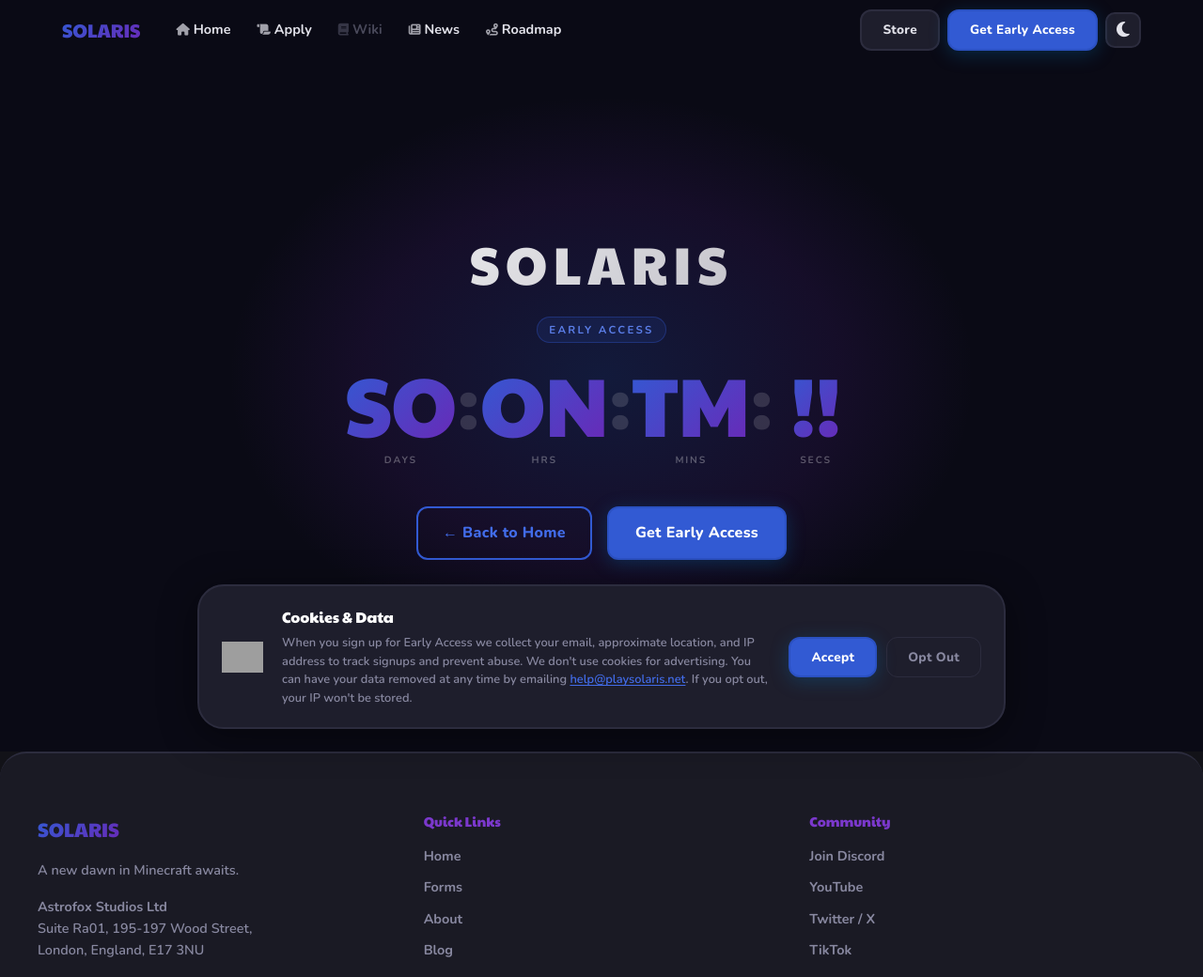
After one commit to Astrofox-Studios/Solaris-Landing-Page, a Flask app: page /countdown in a window 1280 px wide. The commit adds this page. Shown: the top 1040 px of the page at 94% size. Run offline with Flask 3, Linux system fonts and the light colour scheme; grey boxes are pictures that could not be loaded.

Commit message:
Countdown!

```diff
--- a/app.py
+++ b/app.py
@@ -38,6 +38,10 @@ ADMIN_USERNAME  = os.environ.get("ADMIN_USERNAME", "admin")
 ADMIN_PASSWORD  = os.environ.get("ADMIN_PASSWORD", "")
 BOT_TOKEN       = os.environ.get("DISCORD_BOT_TOKEN", "")
 ADMIN_AUTH_FILE = Path("admin_auth.json")
+
+COUNTDOWN_TARGET  = os.environ.get("COUNTDOWN_TARGET", "")    # ISO datetime, e.g. "2026-06-27T12:00:00"
+COUNTDOWN_LABEL   = os.environ.get("COUNTDOWN_LABEL", "Early Access")
+COUNTDOWN_VISIBLE = os.environ.get("COUNTDOWN_VISIBLE", "false").lower() == "true"
 
 data_lock = threading.Lock()
 applications_lock = threading.Lock()
@@ -437,10 +441,40 @@ def get_post(slug):
 
 # ── Public routes ─────────────────────────────────────────────────────────────
 
+@app.context_processor
+def inject_globals():
+    formatted = ""
+    if COUNTDOWN_TARGET:
+        try:
+            dt = datetime.fromisoformat(COUNTDOWN_TARGET.rstrip('Z'))
+            date_str = dt.strftime("%B %d, %Y")
+            hour12 = dt.hour % 12 or 12
+            ampm = "PM" if dt.hour >= 12 else "AM"
+            minute = f":{dt.minute:02d}" if dt.minute else ""
+            tz_map = {-5: "EST", -4: "EST", 0: "UTC", 1: "BST"}
+            tz_label = ""
+            if dt.utcoffset() is not None:
+                tz_label = " " + tz_map.get(int(dt.utcoffset().total_seconds() / 3600), "")
+            formatted = f"{date_str} at {hour12}{minute} {ampm}{tz_label}".strip()
+        except (ValueError, AttributeError):
+            formatted = COUNTDOWN_TARGET
+    return dict(
+        countdown_visible=COUNTDOWN_VISIBLE,
+        countdown_target=COUNTDOWN_TARGET,
+        countdown_label=COUNTDOWN_LABEL,
+        countdown_target_formatted=formatted,
+    )
+
+
 @app.route("/")
 def index():
     posts = get_all_posts()[:5]
     return render_template("index.html", posts=posts)
+
+
+@app.route("/countdown")
+def countdown_page():
+    return render_template("countdown.html")
 
 
 @app.route("/blog")
--- /dev/null
+++ b/static/css/countdown.css
@@ -0,0 +1,190 @@
+/* ── Countdown Section (homepage band) ──────────────────────────────────── */
+
+.countdown-wave-top {
+    display: block;
+    width: 100%;
+    line-height: 0;
+    background: var(--bg-primary);
+}
+
+.countdown-wave-bottom {
+    display: block;
+    width: 100%;
+    line-height: 0;
+    background: #0a0a15;
+}
+
+.countdown-section {
+    position: relative;
+    background: #0a0a15;
+    padding: 4rem 1.5rem;
+    overflow: hidden;
+    text-align: center;
+}
+
+.countdown-section::before {
+    content: '';
+    position: absolute;
+    top: 50%;
+    left: 50%;
+    transform: translate(-50%, -50%);
+    width: 700px;
+    height: 400px;
+    background: radial-gradient(ellipse at center,
+        rgba(50, 90, 211, 0.18) 0%,
+        rgba(105, 41, 183, 0.10) 50%,
+        transparent 70%);
+    pointer-events: none;
+}
+
+.countdown-badge {
+    display: inline-block;
+    font-size: 0.72rem;
+    font-weight: 700;
+    letter-spacing: 0.2em;
+    text-transform: uppercase;
+    color: #5b7ee8;
+    background: rgba(50, 90, 211, 0.12);
+    border: 1px solid rgba(50, 90, 211, 0.35);
+    border-radius: 100px;
+    padding: 0.3em 1.1em;
+    margin-bottom: 1.25rem;
+}
+
+.countdown-heading {
+    font-size: clamp(1.6rem, 3.5vw, 2.4rem);
+    font-family: 'Paytone One', sans-serif;
+    color: #ffffff;
+    margin: 0 0 0.5rem;
+}
+
+.countdown-date-display {
+    font-size: 0.9rem;
+    color: rgba(255, 255, 255, 0.4);
+    margin: 0 0 2.5rem;
+    letter-spacing: 0.06em;
+}
+
+.countdown-timer {
+    display: flex;
+    align-items: flex-start;
+    justify-content: center;
+    gap: 0;
+    flex-wrap: nowrap;
+    margin-bottom: 2.5rem;
+    position: relative;
+    z-index: 1;
+}
+
+.countdown-unit {
+    display: flex;
+    flex-direction: column;
+    align-items: center;
+    min-width: 90px;
+}
+
+.countdown-value {
+    font-family: 'Paytone One', sans-serif;
+    font-size: clamp(3rem, 7vw, 5.5rem);
+    line-height: 1;
+    color: #325ad3;
+    background: linear-gradient(135deg, #325ad3 0%, #6929b7 100%);
+    -webkit-background-clip: text;
+    -webkit-text-fill-color: transparent;
+    background-clip: text;
+    display: block;
+}
+
+.countdown-unit-label {
+    font-size: 0.65rem;
+    font-weight: 700;
+    letter-spacing: 0.18em;
+    text-transform: uppercase;
+    color: rgba(255, 255, 255, 0.3);
+    margin-top: 0.6rem;
+    display: block;
+}
+
+.countdown-sep {
+    font-family: 'Paytone One', sans-serif;
+    font-size: clamp(2.5rem, 6vw, 4.8rem);
+    color: rgba(255, 255, 255, 0.14);
+    padding: 0 0.1rem;
+    line-height: 1;
+    margin-top: 0.05em;
+    user-select: none;
+}
+
+.countdown-cta {
+    position: relative;
+    z-index: 1;
+}
+
+/* ── Standalone countdown page ────────────────────────────────────────────── */
+
+.countdown-standalone {
+    min-height: 100vh;
+    display: flex;
+    align-items: center;
+    justify-content: center;
+    background: #0a0a15;
+    position: relative;
+    overflow: hidden;
+    padding: 6rem 1.5rem 4rem;
+}
+
+.countdown-standalone::before {
+    content: '';
+    position: absolute;
+    top: 50%;
+    left: 50%;
+    transform: translate(-50%, -50%);
+    width: 800px;
+    height: 600px;
+    background: radial-gradient(ellipse at center,
+        rgba(50, 90, 211, 0.2) 0%,
+        rgba(105, 41, 183, 0.12) 45%,
+        transparent 70%);
+    pointer-events: none;
+}
+
+.countdown-standalone-inner {
+    position: relative;
+    z-index: 1;
+    text-align: center;
+    max-width: 800px;
+    width: 100%;
+}
+
+.countdown-standalone-logo {
+    font-family: 'Paytone One', sans-serif;
+    font-size: clamp(2rem, 5vw, 3.5rem);
+    letter-spacing: 0.12em;
+    margin-bottom: 0.75rem;
+    color: #ffffff;
+    background: linear-gradient(135deg, #ffffff 0%, rgba(255, 255, 255, 0.65) 100%);
+    -webkit-background-clip: text;
+    -webkit-text-fill-color: transparent;
+    background-clip: text;
+    display: block;
+}
+
+.countdown-standalone-actions {
+    display: flex;
+    gap: 1rem;
+    justify-content: center;
+    flex-wrap: wrap;
+    margin-top: 2rem;
+}
+
+/* ── Responsive ───────────────────────────────────────────────────────────── */
+
+@media (max-width: 600px) {
+    .countdown-unit {
+        min-width: 60px;
+    }
+
+    .countdown-sep {
+        padding: 0 0.05rem;
+    }
+}
--- /dev/null
+++ b/static/js/countdown.js
@@ -0,0 +1,36 @@
+(function () {
+    var timers = document.querySelectorAll('.countdown-timer[data-target]');
+    timers.forEach(function (timer) {
+        var target = new Date(timer.dataset.target).getTime();
+        if (isNaN(target)) return;
+
+        var dEl = timer.querySelector('[data-unit="days"]');
+        var hEl = timer.querySelector('[data-unit="hours"]');
+        var mEl = timer.querySelector('[data-unit="minutes"]');
+        var sEl = timer.querySelector('[data-unit="seconds"]');
+
+        function pad(n) { return String(n).padStart(2, '0'); }
+
+        function tick() {
+            var diff = target - Date.now();
+            if (diff <= 0) {
+                if (dEl) dEl.textContent = '00';
+                if (hEl) hEl.textContent = '00';
+                if (mEl) mEl.textContent = '00';
+                if (sEl) sEl.textContent = '00';
+                return;
+            }
+            var d = Math.floor(diff / 86400000);
+            var h = Math.floor((diff % 86400000) / 3600000);
+            var m = Math.floor((diff % 3600000) / 60000);
+            var s = Math.floor((diff % 60000) / 1000);
+            if (dEl) dEl.textContent = pad(d);
+            if (hEl) hEl.textContent = pad(h);
+            if (mEl) mEl.textContent = pad(m);
+            if (sEl) sEl.textContent = pad(s);
+        }
+
+        tick();
+        setInterval(tick, 1000);
+    });
+}());
--- a/templates/base.html
+++ b/templates/base.html
@@ -6,8 +6,15 @@
     <title>{% block title %}Solaris{% endblock %}</title>
     <meta name="description" content="{% block description %}Solaris — A new dawn in Minecraft awaits. Join us at playsolaris.net{% endblock %}">
     <meta property="og:title" content="{% block og_title %}Solaris{% endblock %}">
-    <meta property="og:description" content="A new dawn in Minecraft awaits">
+    <meta property="og:description" content="{% block og_description %}A new dawn in Minecraft awaits. Join us at playsolaris.net{% endblock %}">
     <meta property="og:type" content="website">
+    <meta property="og:image" content="{% block og_image %}{{ url_for('static', filename='images/blog/early-access.png', _external=True) }}{% endblock %}">
+    <meta property="og:image:width" content="1200">
+    <meta property="og:image:height" content="630">
+    <meta property="og:url" content="{{ request.url }}">
+    <meta property="og:site_name" content="Solaris">
+    <meta name="twitter:card" content="summary_large_image">
+    <meta name="twitter:image" content="{% block twitter_image %}{{ url_for('static', filename='images/blog/early-access.png', _external=True) }}{% endblock %}">
 
     <!-- Fonts loaded via main.css @import -->
 
--- a/templates/blog/post.html
+++ b/templates/blog/post.html
@@ -3,6 +3,9 @@
 {% block title %}{{ post.title }}{% endblock %}
 {% block description %}{{ post.summary }}{% endblock %}
 {% block og_title %}{{ post.title }} — Solaris{% endblock %}
+{% block og_description %}{{ post.summary }}{% endblock %}
+{% block og_image %}{% if post.header_image %}{{ request.host_url.rstrip('/') }}{{ post.header_image }}{% else %}{{ url_for('static', filename='images/blog/early-access.png', _external=True) }}{% endif %}{% endblock %}
+{% block twitter_image %}{% if post.header_image %}{{ request.host_url.rstrip('/') }}{{ post.header_image }}{% else %}{{ url_for('static', filename='images/blog/early-access.png', _external=True) }}{% endif %}{% endblock %}
 
 {% block extra_css %}
 <link rel="stylesheet" href="{{ url_for('static', filename='css/blog.css') }}">
--- /dev/null
+++ b/templates/countdown.html
@@ -0,0 +1,57 @@
+{% extends "base.html" %}
+
+{% block title %}{{ countdown_label }} Countdown — Solaris{% endblock %}
+{% block description %}{% if countdown_target_formatted %}Launching {{ countdown_target_formatted }}. {% endif %}{{ countdown_label }} is coming soon to Solaris — A new dawn in Minecraft awaits. Join us at playsolaris.net{% endblock %}
+{% block og_title %}{{ countdown_label }} — Solaris{% endblock %}
+{% block og_description %}{% if countdown_target_formatted %}Launching {{ countdown_target_formatted }}. {% endif %}{{ countdown_label }} is coming to Solaris. A new dawn in Minecraft awaits — join us at playsolaris.net{% endblock %}
+
+{% block extra_css %}
+<link rel="stylesheet" href="{{ url_for('static', filename='css/countdown.css') }}">
+{% endblock %}
+
+{% block content %}
+<div class="countdown-standalone">
+    <div class="countdown-standalone-inner">
+
+        <span class="countdown-standalone-logo">SOLARIS</span>
+        <span class="countdown-badge">{{ countdown_label }}</span>
+
+        <div class="countdown-timer"
+             {% if countdown_target %}data-target="{{ countdown_target }}"{% endif %}>
+            <div class="countdown-unit">
+                <span class="countdown-value" data-unit="days">SO</span>
+                <span class="countdown-unit-label">Days</span>
+            </div>
+            <span class="countdown-sep">:</span>
+            <div class="countdown-unit">
+                <span class="countdown-value" data-unit="hours">ON</span>
+                <span class="countdown-unit-label">Hrs</span>
+            </div>
+            <span class="countdown-sep">:</span>
+            <div class="countdown-unit">
+                <span class="countdown-value" data-unit="minutes">TM</span>
+                <span class="countdown-unit-label">Mins</span>
+            </div>
+            <span class="countdown-sep">:</span>
+            <div class="countdown-unit">
+                <span class="countdown-value" data-unit="seconds">!!</span>
+                <span class="countdown-unit-label">Secs</span>
+            </div>
+        </div>
+
+        {% if countdown_target_formatted %}
+        <p class="countdown-date-display">{{ countdown_target_formatted }}</p>
+        {% endif %}
+
+        <div class="countdown-standalone-actions">
+            <a href="/" class="btn btn-outline">← Back to Home</a>
+            <a href="/earlyaccess" class="btn btn-primary">Get Early Access</a>
+        </div>
+
+    </div>
+</div>
+{% endblock %}
+
+{% block extra_js %}
+<script src="{{ url_for('static', filename='js/countdown.js') }}"></script>
+{% endblock %}
```
Also changed, not shown: templates/index.html (+51 -0 lines).
